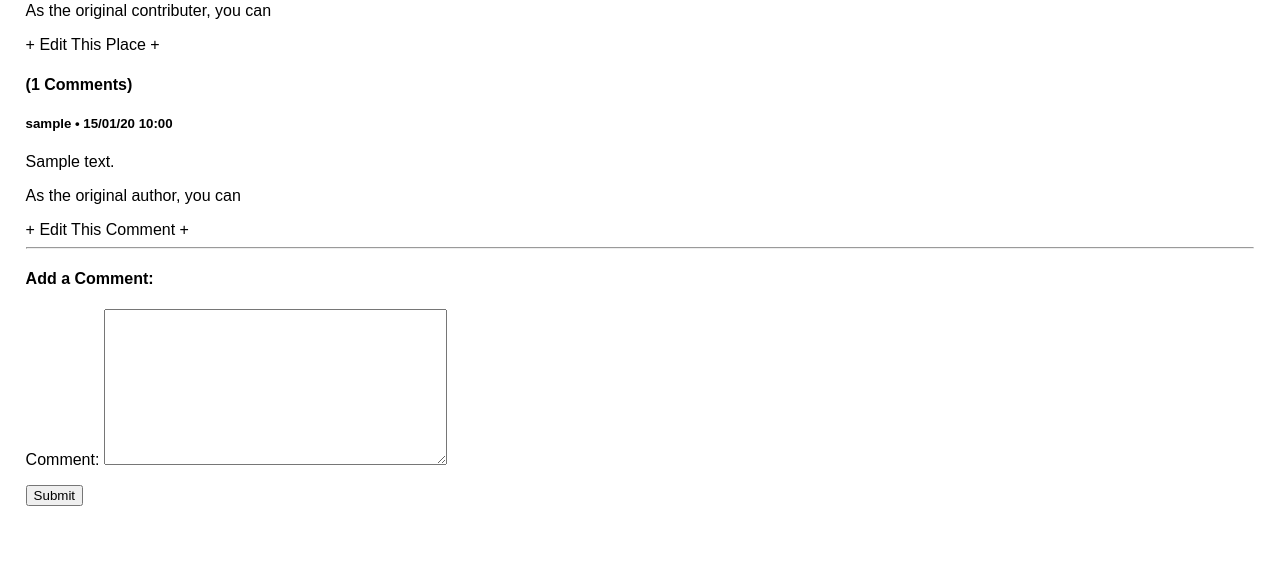
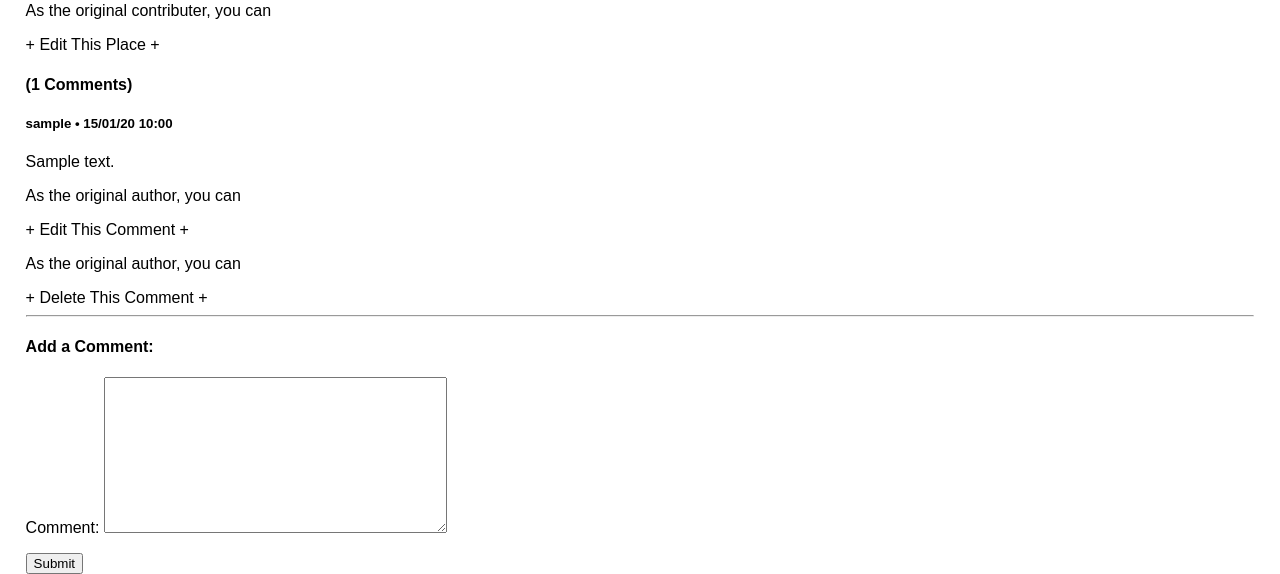
Before and after one commit to timgoalen/magical-places-london, a Django app: page /place/1/ in a window 1280 px wide. Shown: the part 359-933 px from the top of the page. Before the commit the page ends 865 px from the top, so only its background shows below. Run offline with Django 3.2, Linux system fonts and the light colour scheme; a user stored in the database is signed in; tables that the repository leaves empty hold one stand-in row (values such as "Sample post").

Commit message:
Add new delete_comment funcitonality

```diff
--- a/places_app/urls.py
+++ b/places_app/urls.py
@@ -6,14 +6,16 @@ from .views import (
     PlaceCreateView,
     PlaceUpdateView,
     CommentUpdateView,
+    CommentDeleteView,
 )
 
 
 urlpatterns = [
+    path("", home_page_view, name="home"),
     path("place/add/", PlaceCreateView.as_view(), name="place_add"),
     path("place/<int:pk>/", place_detail_view, name="place_detail"),
     path("place/<int:pk>/edit/", PlaceUpdateView.as_view(), name="place_edit"),
     path("comment/<int:pk>/edit/", CommentUpdateView.as_view(), name="comment_edit"),
+    path("comment/<int:pk>/delete/", CommentDeleteView.as_view(), name="comment_delete"),
     path("list_view/", place_list_view, name="list"),
-    path("", home_page_view, name="home"),
 ]
--- a/places_app/views.py
+++ b/places_app/views.py
@@ -94,9 +94,30 @@ class PlaceUpdateView(UpdateView):
 class CommentUpdateView(UpdateView):
     model = Comment
     template_name = "comment_edit.html"
-    fields = ["comment",]
+    fields = [
+        "comment",
+    ]
+    # Fallback success URL:
+    success_url = reverse_lazy("place_detail")
 
-    # Assign current time & date to 'updated_on'
+    # # Assign current time & date to 'updated_on'
     def form_valid(self, form):
         form.instance.updated_on = timezone.now()
         return super().form_valid(form)
+
+    # Success URL takes user back to the 'place_detail page associated with the comment
+    def get_success_url(self):
+        place = self.object.place
+        return reverse_lazy("place_detail", args=[place.pk])
+
+
+class CommentDeleteView(DeleteView):
+    model = Comment
+    template_name = "comment_delete.html"
+    # Fallback success URL:
+    success_url = reverse_lazy("list")
+
+    # Success URL takes user back to the 'place_detail page associated with the comment
+    def get_success_url(self):
+        place = self.object.place
+        return reverse_lazy("place_detail", args=[place.pk])
--- a/templates/place_detail.html
+++ b/templates/place_detail.html
@@ -22,6 +22,7 @@
 
     {% if user.is_authenticated and user == comment.author %}
     <p>As the original author, you can</p><a href="{% url 'comment_edit' comment.pk %}">+ Edit This Comment +</a>
+    <p>As the original author, you can</p><a href="{% url 'comment_delete' comment.pk %}">+ Delete This Comment +</a>
     {% endif %}
 
     <hr>
```
Also changed, not shown: templates/comment_delete.html (added, +10 -0 lines).
